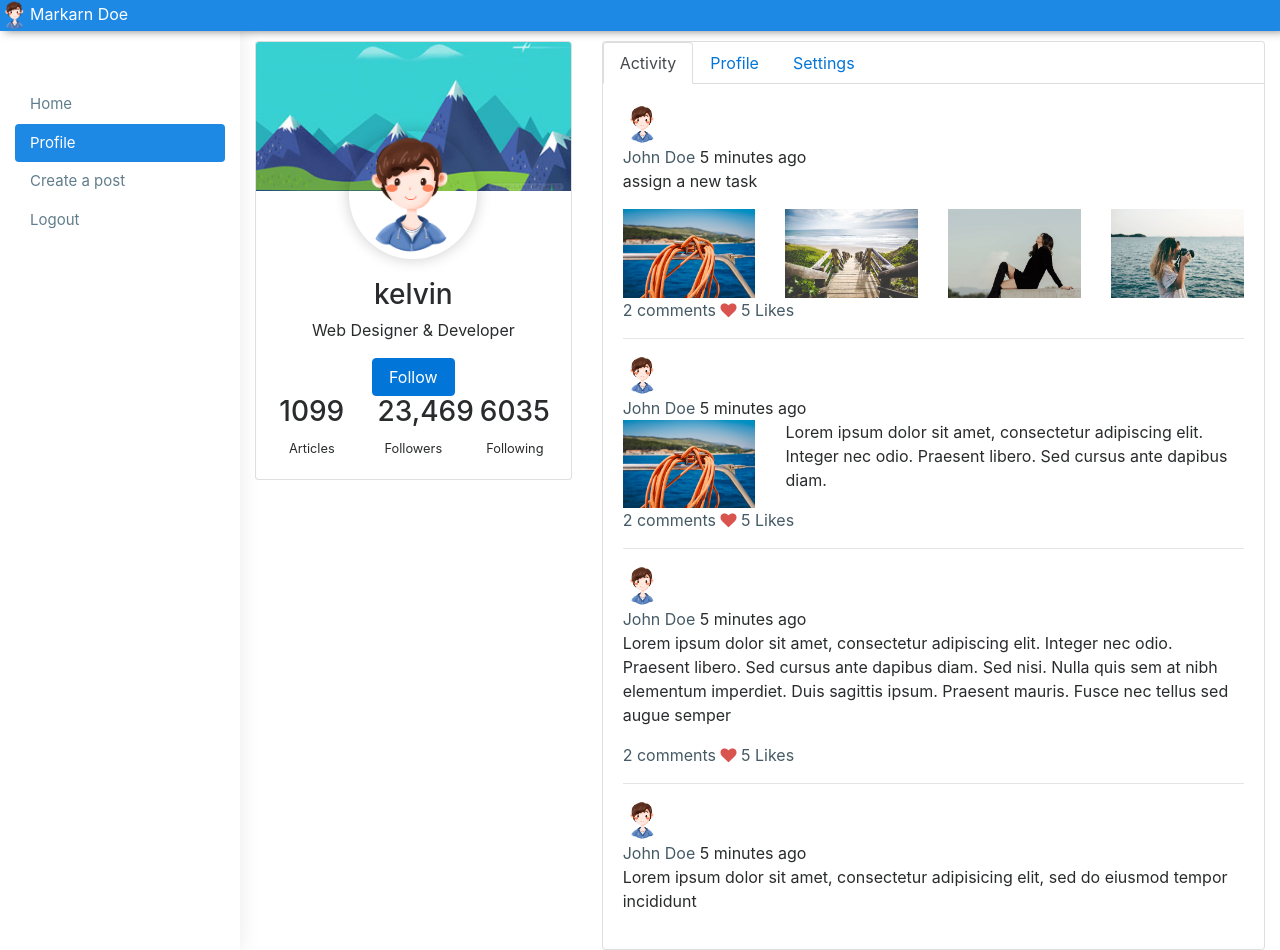
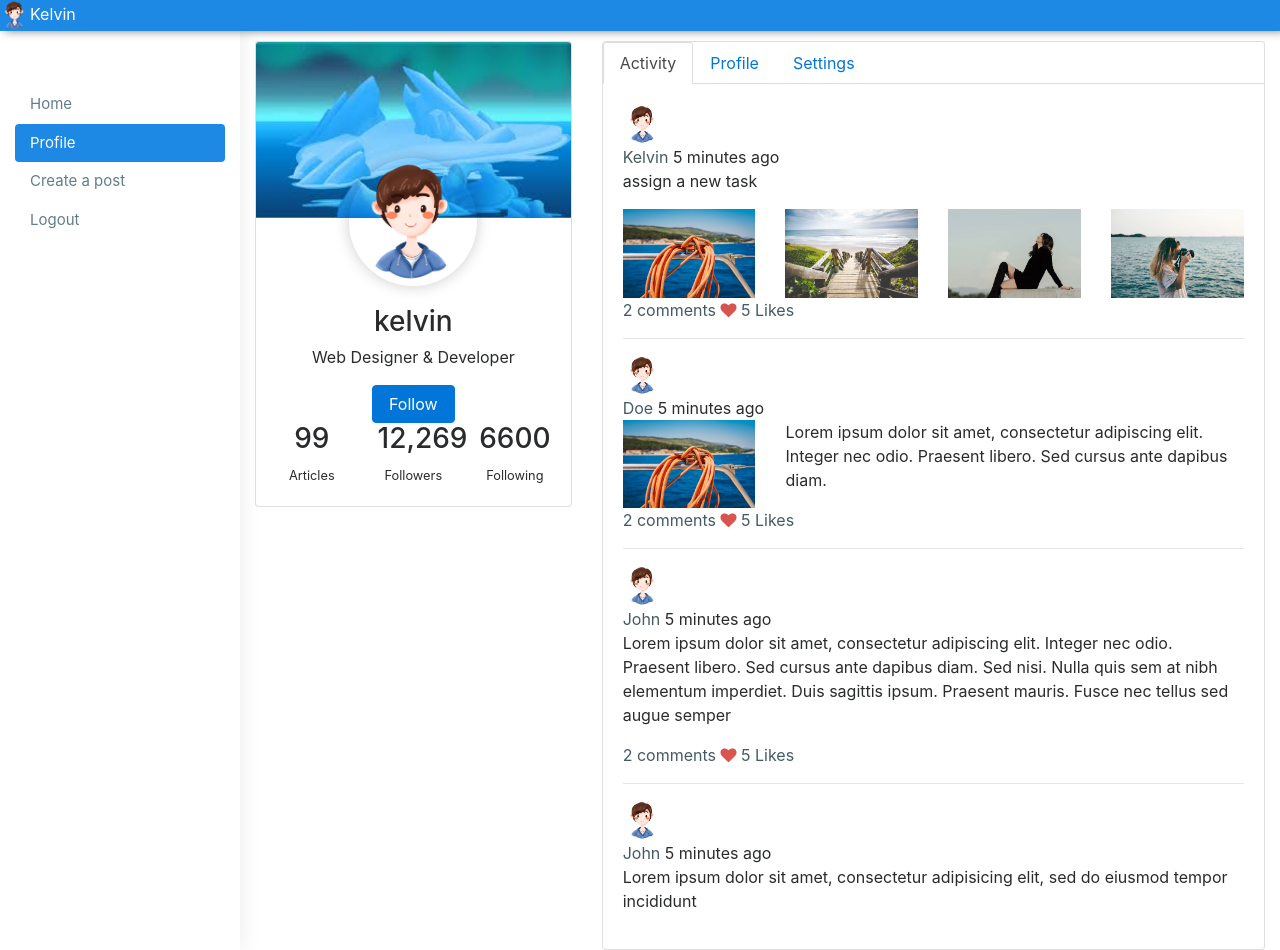
Before and after one commit to odd02311/student_entrepreneur_funding_system, a PHP site: page /mypage.php in a window 1280 px wide. Run offline with PHP 8.4, Linux system fonts and the light colour scheme.

Commit message:
fixed naming problems

```diff
--- a/create_post.php
+++ b/create_post.php
@@ -33,7 +33,7 @@
     <div id="main-wrapper">
 
         <header class="topbar">
-            <i><img src="img/headimg/1.png" class="profile-pic" />Markarn Doe</i>
+            <i><img src="img/headimg/1.png" class="profile-pic" />Kelvin</i>
         </header>
 
 
--- a/mypage.php
+++ b/mypage.php
@@ -27,9 +27,8 @@
     <div id="main-wrapper">
 
         <header class="topbar">
-            <a class="userinfo" href=""><img src="img/headimg/1.png" class="profile-pic" />Markarn Doe</a>
+            <a class="userinfo" href=""><img src="img/headimg/1.png" class="profile-pic" />Kelvin</a>
         </header>
-
 
         <aside class="left-sidebar">
             <!-- Sidebar scroll-->
@@ -50,7 +49,6 @@
             </div>
         </aside>
 
-
         <div class="page-wrapper">
             <div class="container-fluid">
                 <!-- Row -->
@@ -67,11 +65,11 @@
                                 <a href="javascript:void(0)" class="m-t-10 waves-effect waves-dark btn btn-primary btn-md btn-rounded">Follow</a>
                                 <div class="row text-center m-t-20">
                                     <div class="col-lg-4 col-md-4 m-t-20">
-                                        <h3 class="m-b-0 font-light">1099</h3><small>Articles</small></div>
+                                        <h3 class="m-b-0 font-light">99</h3><small>Articles</small></div>
                                     <div class="col-lg-4 col-md-4 m-t-20">
-                                        <h3 class="m-b-0 font-light">23,469</h3><small>Followers</small></div>
+                                        <h3 class="m-b-0 font-light">12,269</h3><small>Followers</small></div>
                                     <div class="col-lg-4 col-md-4 m-t-20">
-                                        <h3 class="m-b-0 font-light">6035</h3><small>Following</small></div>
+                                        <h3 class="m-b-0 font-light">6600</h3><small>Following</small></div>
                                 </div>
                             </div>
                         </div>
@@ -93,7 +91,7 @@
                                             <div class="sl-item">
                                                 <div class="sl-left"> <img src="img/headimg/1.png" alt="user" class="img-circle"> </div>
                                                 <div class="sl-right">
-                                                    <div><a href="#" class="link">John Doe</a> <span class="sl-date">5 minutes ago</span>
+                                                    <div><a href="#" class="link">Kelvin</a> <span class="sl-date">5 minutes ago</span>
                                                         <p>assign a new task </p>
                                                         <div class="row">
                                                             <div class="col-lg-3 col-md-6 m-b-20"><img src="img/mypage/img1.jpg" alt="user" class="img-responsive radius"></div>
@@ -110,7 +108,7 @@
                                             <div class="sl-item">
                                                 <div class="sl-left"> <img src="img/headimg/1.png" alt="user" class="img-circle"> </div>
                                                 <div class="sl-right">
-                                                    <div> <a href="#" class="link">John Doe</a> <span class="sl-date">5 minutes ago</span>
+                                                    <div> <a href="#" class="link">Doe</a> <span class="sl-date">5 minutes ago</span>
                                                         <div class="m-t-20 row">
                                                             <div class="col-md-3 col-xs-12"><img src="img/mypage/img1.jpg" alt="user" class="img-responsive radius"></div>
                                                             <div class="col-md-9 col-xs-12">
@@ -124,7 +122,7 @@
                                             <div class="sl-item">
                                                 <div class="sl-left"> <img src="img/headimg/1.png" alt="user" class="img-circle"> </div>
                                                 <div class="sl-right">
-                                                    <div><a href="#" class="link">John Doe</a> <span class="sl-date">5 minutes ago</span>
+                                                    <div><a href="#" class="link">John</a> <span class="sl-date">5 minutes ago</span>
                                                         <p class="m-t-10"> Lorem ipsum dolor sit amet, consectetur adipiscing elit. Integer nec odio. Praesent libero. Sed cursus ante dapibus diam. Sed nisi. Nulla quis sem at nibh elementum imperdiet. Duis sagittis ipsum. Praesent mauris. Fusce nec tellus sed augue semper </p>
                                                     </div>
                                                     <div class="like-comm m-t-20"> <a href="javascript:void(0)" class="link m-r-10">2 comments</a> <a href="javascript:void(0)" class="link m-r-10"><i class="fa fa-heart text-danger"></i> 5 Likes</a> </div>
@@ -134,7 +132,7 @@
                                             <div class="sl-item">
                                                 <div class="sl-left"> <img src="img/headimg/1.png" alt="user" class="img-circle"> </div>
                                                 <div class="sl-right">
-                                                    <div><a href="#" class="link">John Doe</a> <span class="sl-date">5 minutes ago</span>
+                                                    <div><a href="#" class="link">John</a> <span class="sl-date">5 minutes ago</span>
                                                         <blockquote class="m-t-10">
                                                             Lorem ipsum dolor sit amet, consectetur adipisicing elit, sed do eiusmod tempor incididunt
                                                         </blockquote>
@@ -150,7 +148,7 @@
                                         <div class="row">
                                             <div class="col-md-3 col-xs-6 b-r"> <strong>Full Name</strong>
                                                 <br>
-                                                <p class="text-muted">Johnathan Deo</p>
+                                                <p class="text-muted">Kelvin</p>
                                             </div>
                                             <div class="col-md-3 col-xs-6 b-r"> <strong>Mobile</strong>
                                                 <br>
@@ -158,7 +156,7 @@
                                             </div>
                                             <div class="col-md-3 col-xs-6 b-r"> <strong>Email</strong>
                                                 <br>
-                                                <p class="text-muted">johnathan@admin.com</p>
+                                                <p class="text-muted">Kelvin@gmail.com</p>
                                             </div>
                                             <div class="col-md-3 col-xs-6"> <strong>University</strong>
                                                 <br>
@@ -168,7 +166,6 @@
                                         <hr>
                                         <p class="m-t-30">Donec pede justo, fringilla vel, aliquet nec, vulputate eget, arcu. In enim justo, rhoncus ut, imperdiet a, venenatis vitae, justo. Nullam dictum felis eu pede mollis pretium. Integer tincidunt.Cras dapibus. Vivamus elementum semper nisi. Aenean vulputate eleifend tellus. Aenean leo ligula, porttitor eu, consequat vitae, eleifend ac, enim.</p>
                                         <p>Lorem Ipsum is simply dummy text of the printing and typesetting industry. Lorem Ipsum has been the industry's standard dummy text ever since the 1500s, when an unknown printer took a galley of type and scrambled it to make a type specimen book. It has survived not only five centuries </p>
-                                        <p>It was popularised in the 1960s with the release of Letraset sheets containing Lorem Ipsum passages, and more recently with desktop publishing software like Aldus PageMaker including versions of Lorem Ipsum.</p>
                                         <h4 class="font-medium m-t-30">Skill Set</h4>
                                         <hr>
                                         <h5 class="m-t-30">Wordpress <span class="pull-right">80%</span></h5>
@@ -195,13 +192,13 @@
                                             <div class="form-group">
                                                 <label class="col-md-12">Full Name</label>
                                                 <div class="col-md-12">
-                                                    <input type="text" placeholder="Johnathan Doe" class="form-control form-control-line">
+                                                    <input type="text" placeholder="Kelvin" class="form-control form-control-line">
                                                 </div>
                                             </div>
                                             <div class="form-group">
                                                 <label for="example-email" class="col-md-12">Email</label>
                                                 <div class="col-md-12">
-                                                    <input type="email" placeholder="johnathan@admin.com" class="form-control form-control-line" name="example-email" id="example-email">
+                                                    <input type="email" placeholder="kelvin@gmail.com" class="form-control form-control-line" name="example-email" id="example-email">
                                                 </div>
                                             </div>
                                             <div class="form-group">
```
Also changed, not shown: admin_accounts.php (+3 -17 lines), admin_posts.php (+3 -15 lines), img/mypage/profile-bg.jpg.
